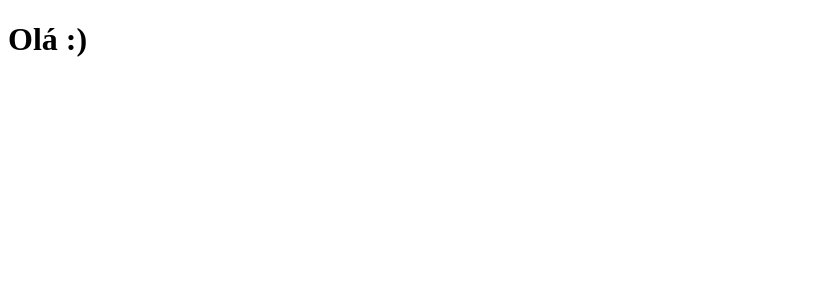
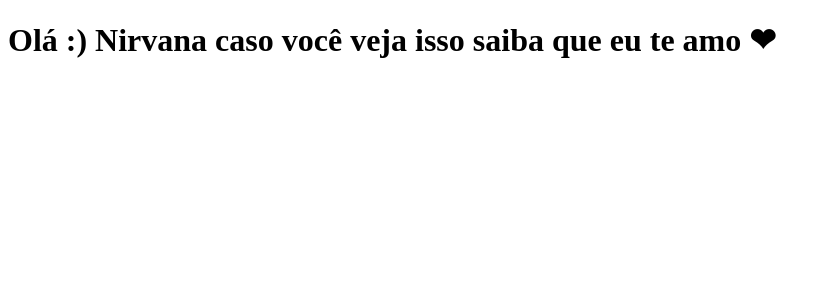
Before and after one commit to victorblino/clone-tabnews, a Next.js app: page / in a window 1280 px wide. Shown: the top 300 px of the page, without its empty margins (0-830 px from the left). Built offline with nearby package versions, Linux system fonts and the light colour scheme.

Commit message:
Trocando a mensagem do home

```diff
--- a/pages/index.js
+++ b/pages/index.js
@@ -1,5 +1,5 @@
 function Home() {
-    return <h1>Olá :)</h1>
+    return <h1>Olá :) Nirvana caso você veja isso saiba que eu te amo ❤</h1>
 }
 
 export default Home;
```
